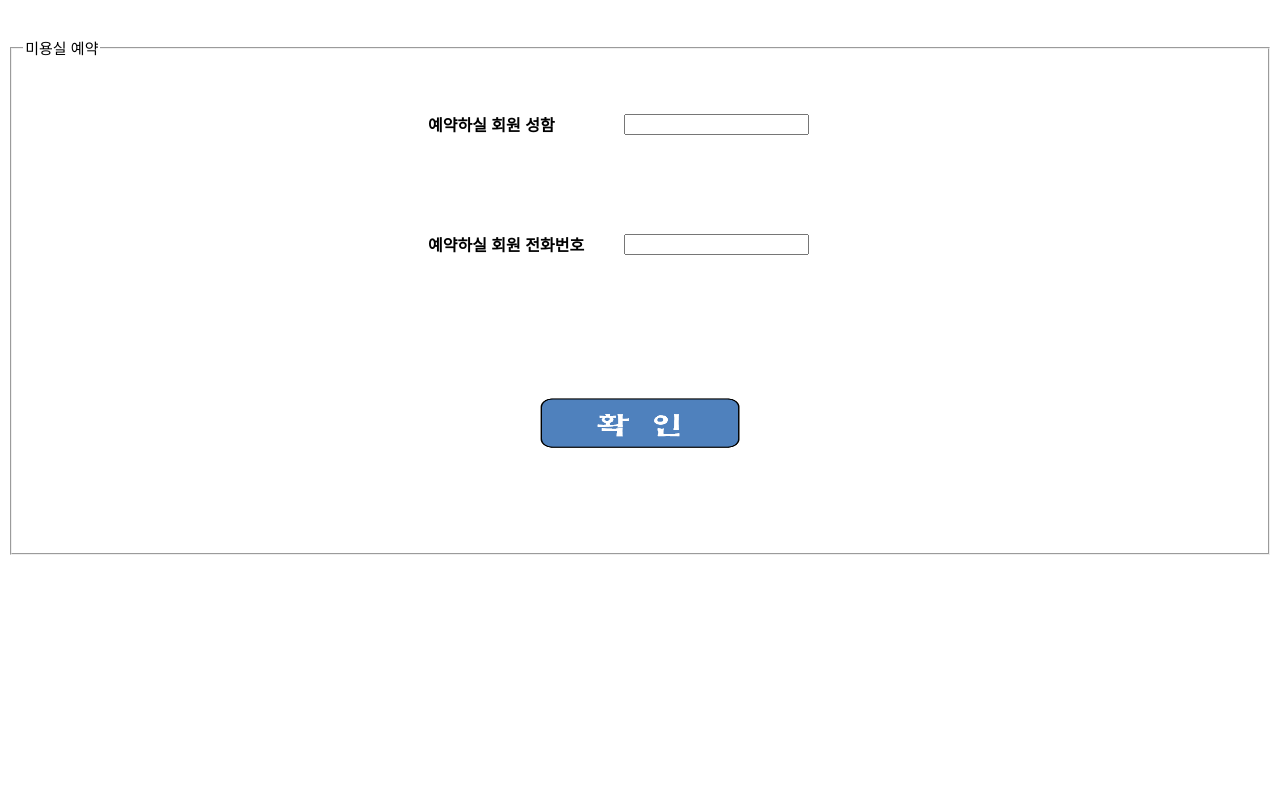
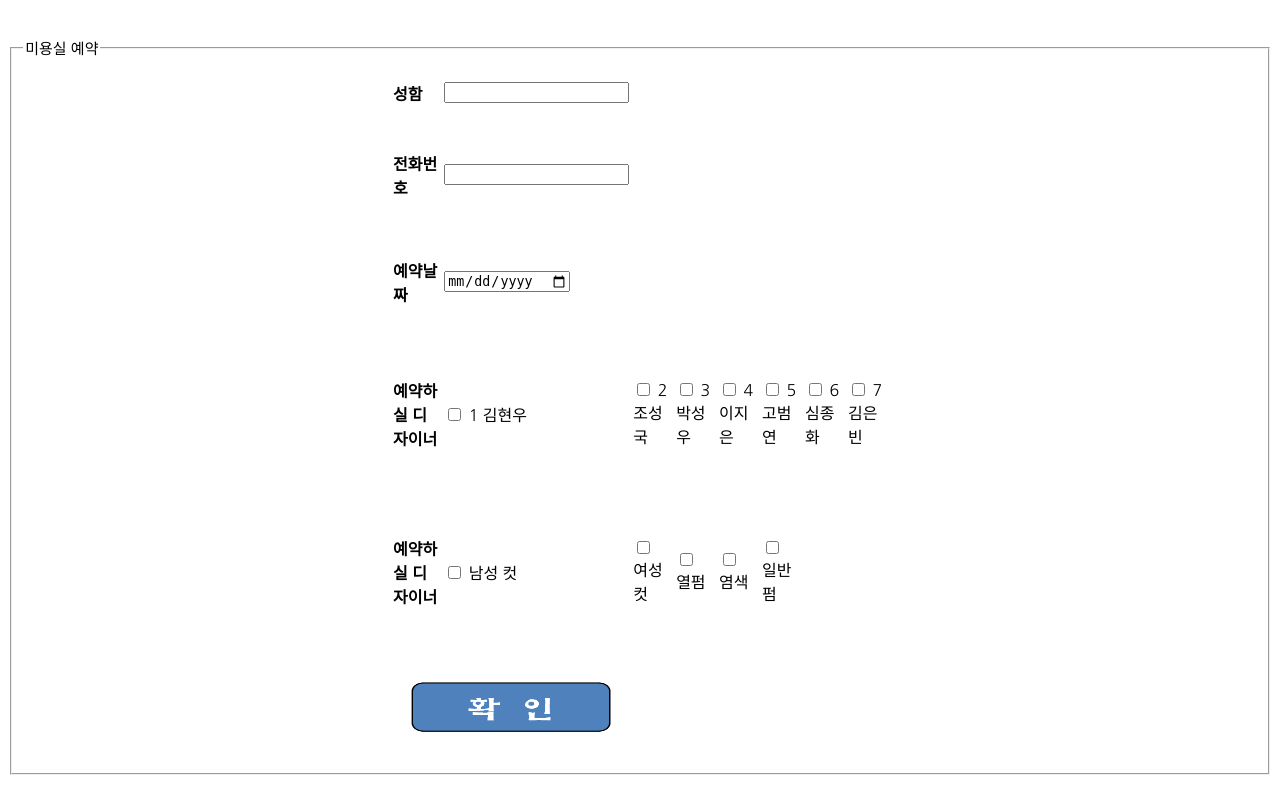
Before and after one commit to dohui-son/-Course-DB-project, a PHP site: page /appointment.php in a window 1280 px wide. Run offline with PHP 8.4, Linux system fonts and the light colour scheme.

Commit message:
simple appointment

```diff
--- a/appointment.php
+++ b/appointment.php
@@ -64,16 +64,37 @@ body{
         <fieldset>
             <legend>미용실 예약</legend>
             <center>
-            <table width="430" height="480">
+            <table width="500" height="700">
                 <tr>
-                    <td><b>예약하실 회원 성함 </b></td>
+                    <td><b>성함 </b></td>
                     <td><input type="text" name="name"></td>
                 </tr>
                 <tr>
-                    <td><b>예약하실 회원 전화번호 </b></td>
+                    <td><b>전화번호 </b></td>
                     <td><input type="text" name="telephone_number"></td>
                 </tr>
-
+                <tr>
+					<td><b>예약날짜</b></td>
+					<td><input type="date" name="date"></td>
+				</tr>
+                <tr>
+                    <td><b>예약하실 디자이너 </b></td>
+                    <td><label><input type="checkbox" name="did" value="1"> 1 김현우</label></td>
+                    <td><label><input type="checkbox" name="did" value="2"> 2 조성국</label></td>
+                    <td><label><input type="checkbox" name="did" value="3"> 3 박성우</label></td>
+                    <td><label><input type="checkbox" name="did" value="4"> 4 이지은</label></td>
+                    <td><label><input type="checkbox" name="did" value="5"> 5 고범연</label></td>
+                    <td><label><input type="checkbox" name="did" value="6"> 6 심종화</label></td>
+                    <td><label><input type="checkbox" name="did" value="7"> 7 김은빈</label></td>
+                </tr>
+                <tr>
+                    <td><b>예약하실 디자이너 </b></td>
+                    <td><label><input type="checkbox" name="style_menu" value="남성 컷"> 남성 컷</label></td>
+                    <td><label><input type="checkbox" name="style_menu" value="여성 컷"> 여성 컷</label></td>
+                    <td><label><input type="checkbox" name="style_menu" value="열펌"> 열펌</label></td>
+                    <td><label><input type="checkbox" name="style_menu" value="염색"> 염색</label></td>
+                    <td><label><input type="checkbox" name="style_menu" value="일반펌"> 일반펌</label></td>
+                </tr>
                 <!-- submit button -->
                 <tr><td colspan="2"><center><img src="img/confirm.png" width="200" height="50" onclick="document.form.submit();"></center></td></tr>
             </table>
```
Also changed, not shown: appointment2.php (+41 -52 lines), appointment3.php (deleted).
